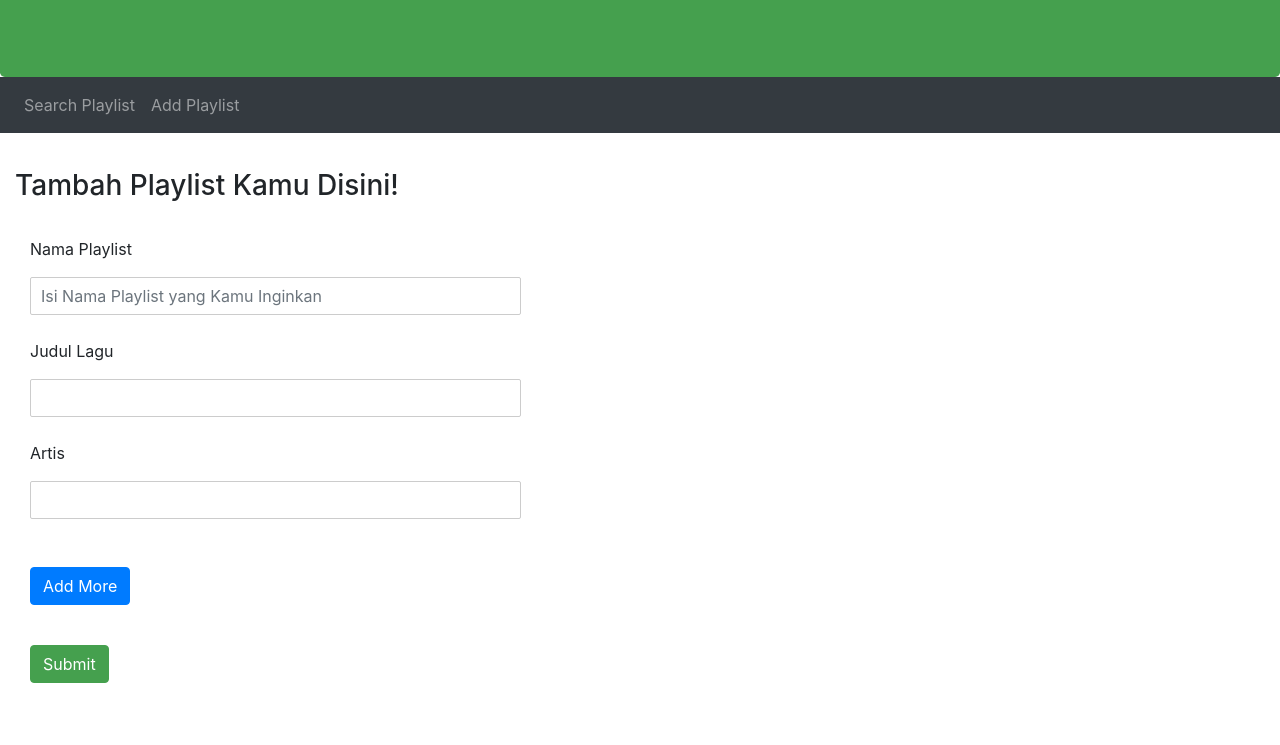
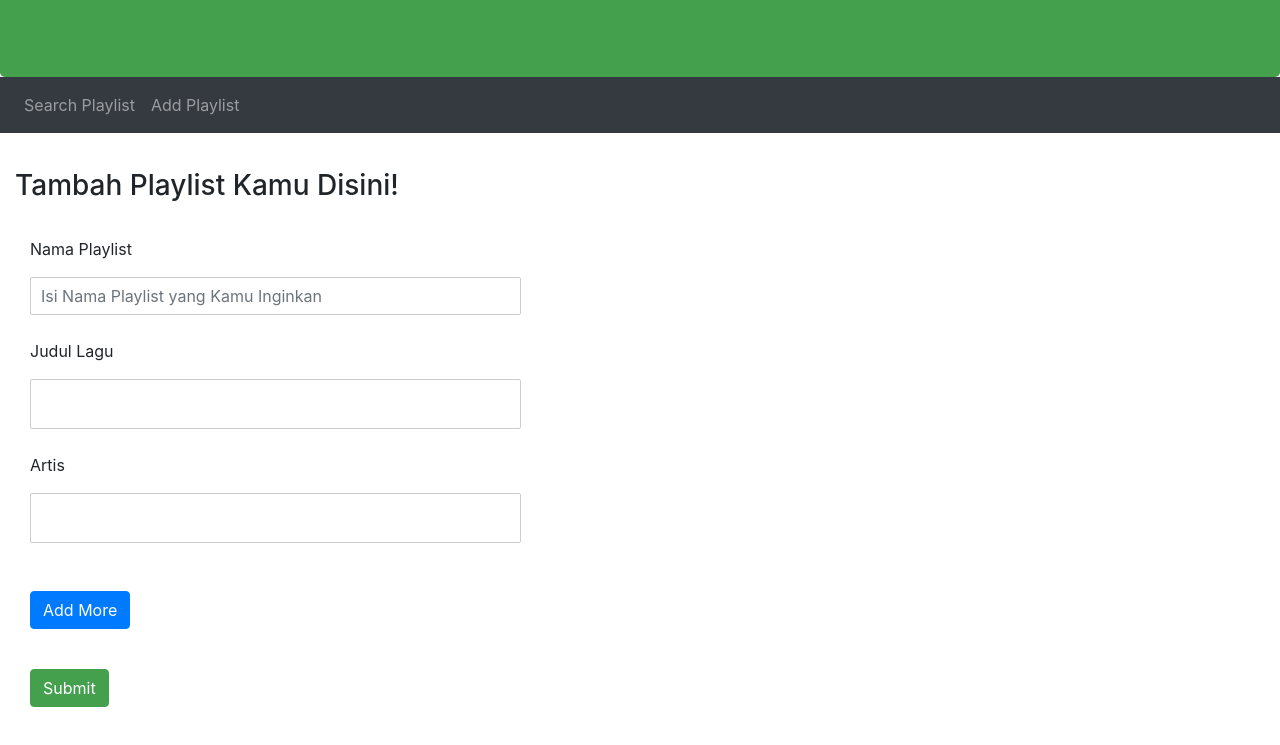
Before and after one commit to claudiarenata/apiTST, a plain HTML site: page addPlaylist.html in a window 1280 px wide. Shown: the part 177-922 px from the top of the page. Drawn offline with nearby package versions, Linux system fonts and the light colour scheme.

Commit message:
Update addPlaylist.html

```diff
--- a/addPlaylist.html
+++ b/addPlaylist.html
@@ -59,14 +59,14 @@
 <div class="form-group" role="form">
   <label class="col-md-4 control-label" for="action_name">Judul Lagu</label>
   <div class="col-md-5">
-  <input id="action_name" name="action_name" type="text" placeholder="" class="form-control input-md">
+  <input id="action_name" name="action_name" type="text" placeholder="" class="input-lagu">
 
   </div>
 </div>
 <div class="form-group" role="form">
         <label class="col-md-4 control-label" for="action_artis">Artis</label>
         <div class="col-md-5">
-        <input id="action_artis" name="action_artis" type="text" placeholder="" class="form-control input-md">
+        <input id="action_artis" name="action_artis" type="text" placeholder="" class="input-artis">
 
         </div>
       </div>
```
